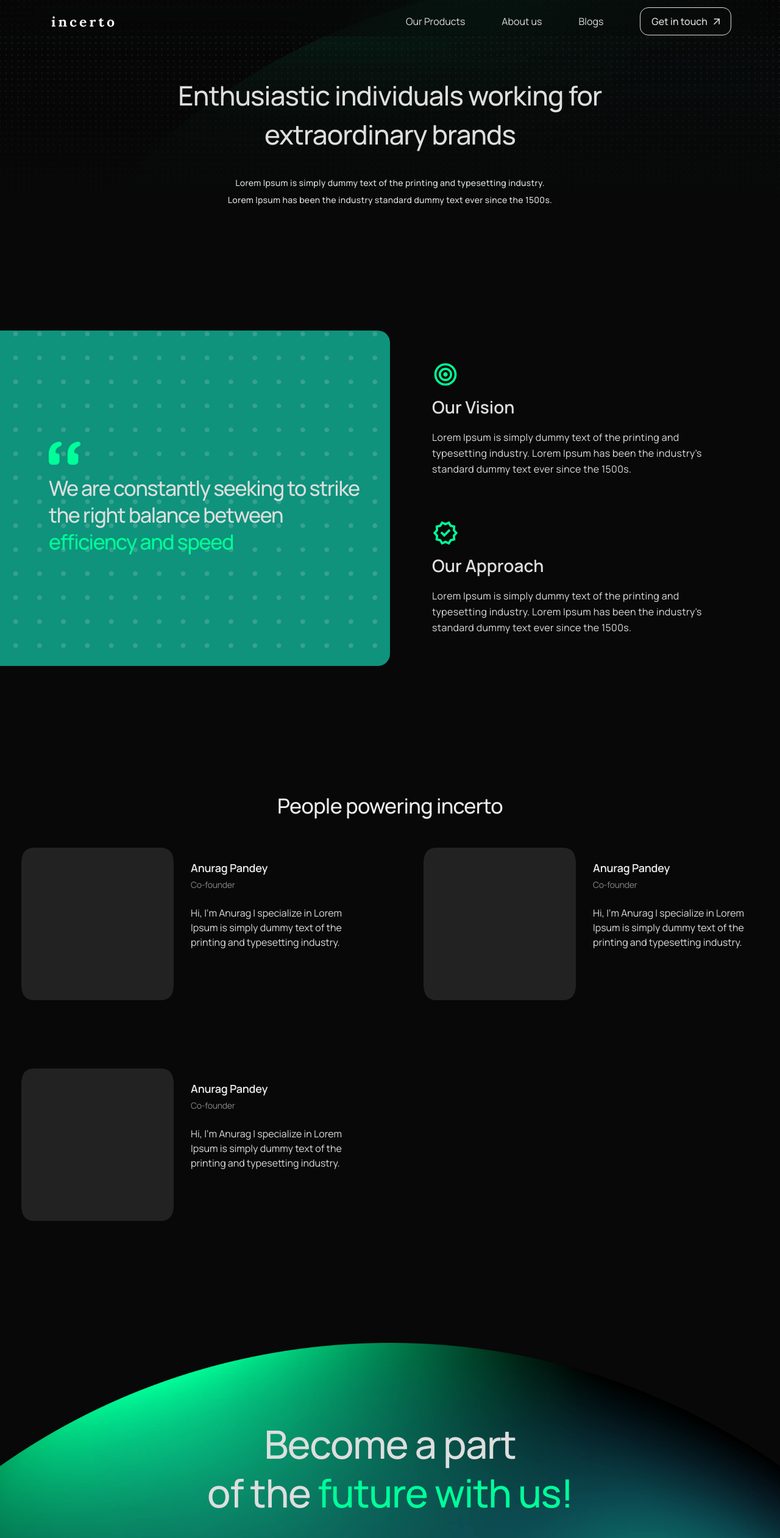
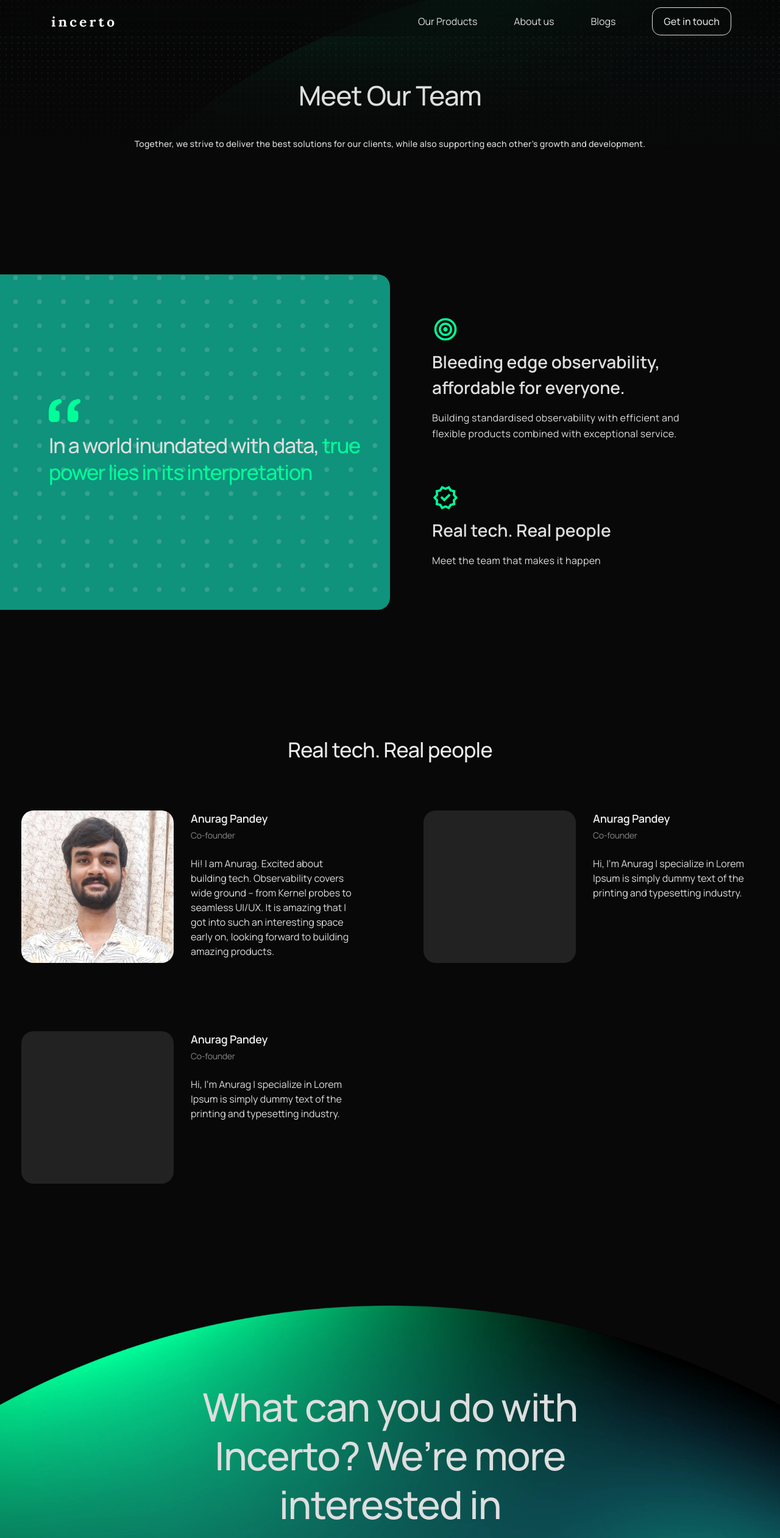
Before and after one commit to Incerto-Technologies/website, a Next.js app: page /about in a window 1280 px wide. Shown: the part 20-2542 px from the top of the page at 61% size. Built offline with nearby package versions, Linux system fonts and the light colour scheme.

Commit message:
about content updated

```diff
--- a/src/components/modules/Navbar.tsx
+++ b/src/components/modules/Navbar.tsx
@@ -144,7 +144,7 @@ export const Navbar = () => {
                 className="flex items-center justify-between gap-2.5 rounded-[14px] border border-[#DEDEDE]  px-[18px] py-2.5"
               >
                 <p className="font-medium">Get in touch</p>
-                <ArrowOutwardGreen />
+                {/* <ArrowOutwardGreen /> */}
               </Link>
             </li>
           </ul>
--- a/src/components/templates/About/AboutHero.tsx
+++ b/src/components/templates/About/AboutHero.tsx
@@ -2,12 +2,11 @@ export const AboutHero = () => {
   return (
     <section className="home-background px-[25px] pt-[144px] md:px-0">
       <h1 className="text-center text-[30px] font-medium leading-10 tracking-[-1.2px] md:text-[44px] md:leading-[64px] md:tracking-tightest">
-        Enthusiastic individuals working for <br /> extraordinary brands
+        Meet Our Team
       </h1>
       <p className="mt-[32px] text-center font-medium leading-7 tracking-[0.34px] md:mt-[34px] md:text-sm md:leading-7 md:tracking-wide">
-        Lorem Ipsum is simply dummy text of the printing and typesetting
-        industry. <br /> Lorem Ipsum has been the industry standard dummy text
-        ever since the 1500s.
+        Together, we strive to deliver the best solutions for our clients, while
+        also supporting each other’s growth and development.
       </p>
     </section>
   );
--- a/src/components/templates/About/GetInTouch.tsx
+++ b/src/components/templates/About/GetInTouch.tsx
@@ -4,16 +4,15 @@ import Link from "next/link";
 export const GetInTouch = () => {
   return (
     <section className="pb-10 md:py-[126px]">
-      <h1 className="text-center text-[44px] font-semibold leading-[52px] tracking-tightest md:text-[64px] md:font-medium md:leading-[80px] md:tracking-[-1.28px]">
-        Become a part <br /> of the{" "}
-        <span className="text-accent-light"> future with us!</span>
+      <h1 className="mx-auto w-4/6 text-center text-[44px] font-semibold leading-[52px] tracking-tightest md:text-[64px] md:font-medium md:leading-[80px] md:tracking-[-1.28px]">
+        What can you do with Incerto? We’re more interested in <br />{" "}
+        <span className="text-accent-light"> what CAN’T you do. </span>
       </h1>
       <Link
         href={"#contact"}
         className="mx-auto mt-[36px] flex w-[160px] items-center justify-center gap-2.5 rounded-[14px] bg-[#0F937C] px-[18px] py-2.5 font-[600]  text-secondary md:mt-[42px]"
       >
-        <p>Get in touch</p>
-        <ArrowOutward />
+        <p>Let&apos;s talk</p>
       </Link>
     </section>
   );
--- a/src/components/templates/About/OurVision.tsx
+++ b/src/components/templates/About/OurVision.tsx
@@ -20,8 +20,11 @@ export const OurVision = () => {
             <div>
               <Quotes />
               <h2 className="mt-[16px] text-[30px] font-medium leading-[44px] tracking-[-1.2px] md:text-[34px] md:tracking-[-1.34px]">
-                We are constantly seeking to strike the right balance between
-                <span className="text-accent-light"> efficiency and speed</span>
+                In a world inundated with data,
+                <span className="text-accent-light">
+                  {" "}
+                  true power lies in its interpretation
+                </span>
               </h2>
             </div>
           </div>
--- a/src/components/templates/About/Team.tsx
+++ b/src/components/templates/About/Team.tsx
@@ -5,10 +5,10 @@ export const Team = () => {
   return (
     <section className="w-container mt-[150px] px-5 md:mt-[200px]">
       <h3 className="text-center text-[24px] font-medium  tracking-tighter text-[#EDEDED] md:text-[34px] md:leading-[58px] md:tracking-[-0.68px]">
-        People powering incerto
+        Real tech. Real people
       </h3>
-      <div className="flex w-full items-center justify-center">
-        <div className="mx-auto mt-10 grid grid-cols-1 md:gap-x-[110px] md:gap-y-28 lg:grid-cols-2">
+      <div className="mt-10 flex w-full items-center justify-center md:mt-[71px]">
+        <div className="mx-auto grid grid-cols-1 md:gap-x-[50px] md:gap-y-28 lg:gap-x-[110px] xl:grid-cols-2">
           {teamMembers.map((member) => (
             <div key={uuid()} className="w-full max-w-[550px] md:flex md:gap-7">
               <Image
@@ -16,10 +16,17 @@ export const Team = () => {
                 alt={member.name}
                 width={1080}
                 height={1080}
-                className="rounded-[20px] md:aspect-square md:w-[250px]"
+                className="rounded-[20px] object-cover md:aspect-square md:h-[250px] md:w-[250px]"
               />
+              {/* <div
+                className="aspect-video w-[80vw] rounded-[20px] bg-contain bg-top bg-no-repeat md:aspect-square md:w-[250px] md:bg-cover"
+                style={{
+                  backgroundImage: `url("${member.image}")`,
+                }}
+              ></div> */}
+              {/* <div className="md:items-cente r md:flex md:h-full md:flex-col md:justify-center"> */}
               <div>
-                <h4 className="mt-5 text-[18px] font-semibold tracking-tight text-[#EDEDED]">
+                <h4 className="text-[18px] font-semibold tracking-tight text-[#EDEDED]">
                   {member.name}
                 </h4>
                 <p className="mt-[6px] text-sm tracking-[-0.28px] text-[#888] md:mt-1">
--- a/src/data/aboutOurVision.ts
+++ b/src/data/aboutOurVision.ts
@@ -4,14 +4,13 @@ import { Target } from "@/components/elements/icons/Target";
 export const aboutOurVision = [
   {
     icon: Target,
-    title: "Our Vision",
+    title: " Bleeding edge observability, affordable for everyone.",
     description:
-      "Lorem Ipsum is simply dummy text of the printing and typesetting industry. Lorem Ipsum has been the industry's standard dummy text ever since the 1500s.",
+      "Building standardised observability with efficient and flexible products combined with exceptional service.",
   },
   {
     icon: NewRelease,
-    title: "Our Approach",
-    description:
-      "Lorem Ipsum is simply dummy text of the printing and typesetting industry. Lorem Ipsum has been the industry's standard dummy text ever since the 1500s.",
+    title: "Real tech. Real people",
+    description: "Meet the team that makes it happen",
   },
 ];
--- a/src/data/teamMembers.ts
+++ b/src/data/teamMembers.ts
@@ -3,8 +3,8 @@ export const teamMembers = [
     name: "Anurag Pandey",
     position: "Co-founder",
     description:
-      "Hi, I’m Anurag I specialize in Lorem Ipsum is simply dummy text of the printing and typesetting industry.",
-    image: "/images/team/anurag.png",
+      "Hi! I am Anurag. Excited about building tech. Observability covers wide ground – from Kernel probes to seamless UI/UX. It is amazing that I got into such an interesting space early on, looking forward to building amazing products.",
+    image: "/images/team/anurag.jpeg",
   },
   {
     name: "Anurag Pandey",
```
Also changed, not shown: public/images/team/anurag.jpeg (added).
